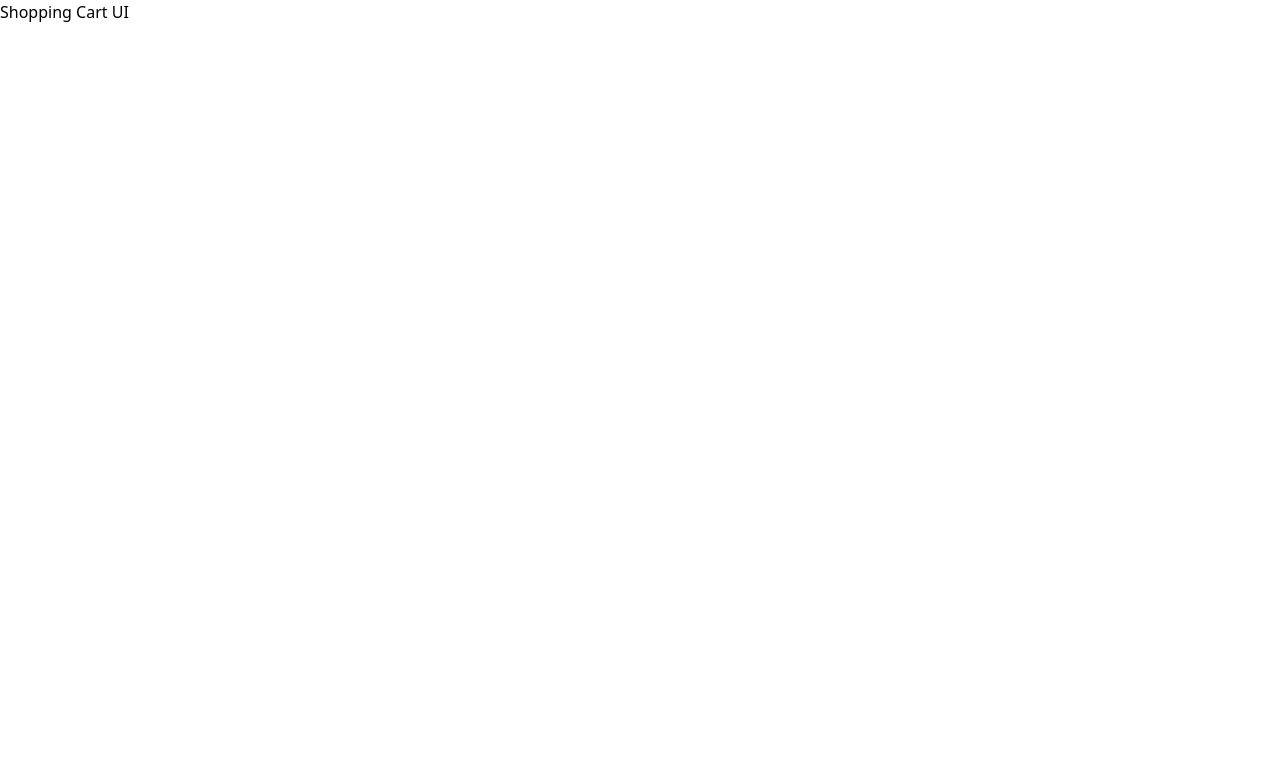
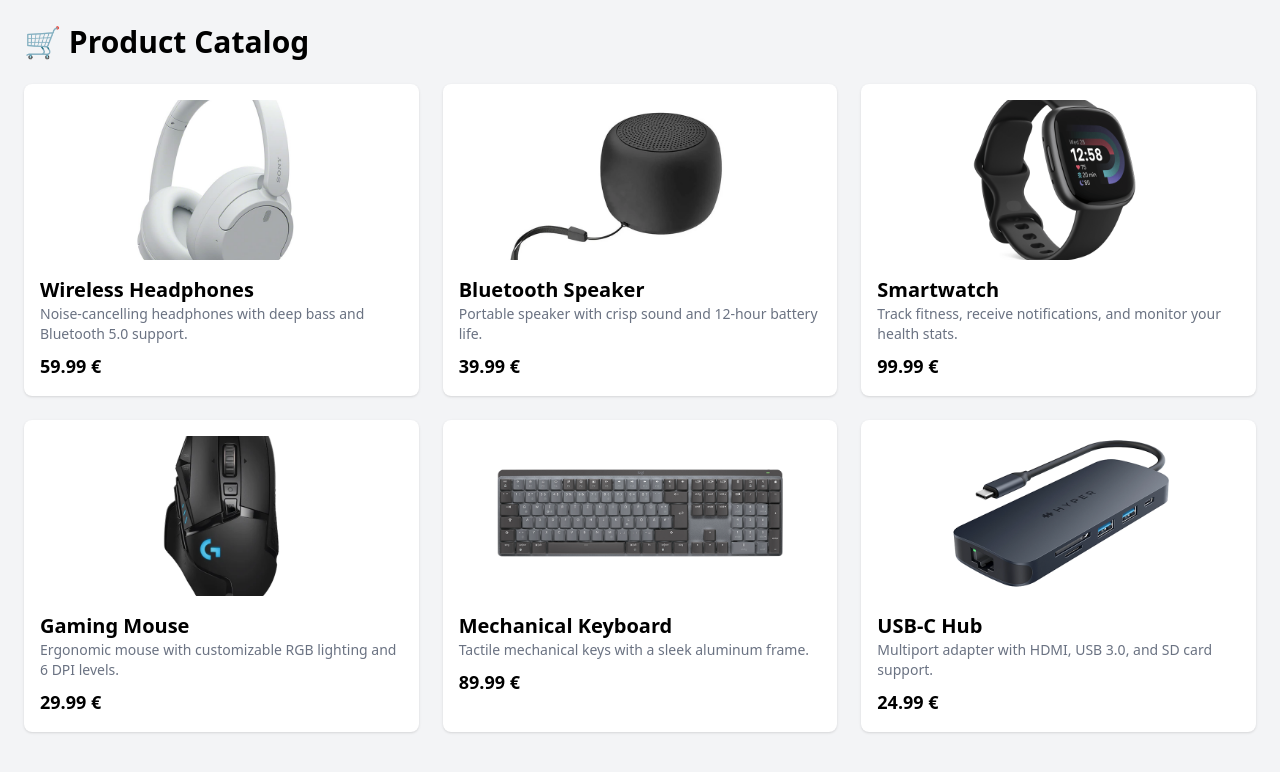
Before and after one commit to smartful/shopping-cart-ui, a React (Vite) app: page / in a window 1280 px wide. Shown: the top 772 px of the page. Built offline with nearby package versions, Linux system fonts and the light colour scheme; data requests are answered from the project's data file.

Commit message:
show products

```diff
--- a/src/App.jsx
+++ b/src/App.jsx
@@ -1,7 +1,36 @@
+import { useEffect, useState } from 'react';
+import ProductList from './components/ProductList';
+
 const App = () => {
+  const [products, setProducts] = useState([]);
+  const [loading, setLoading] = useState(true);
+  const [error, setError] = useState(null);
+
+  useEffect(() => {
+    const fetchProducts = async () => {
+      try {
+        const res = await fetch('http://localhost:8000/products');
+        if (!res) throw new Error('Failed to fetch products');
+        const data = await res.json();
+        setProducts(data);
+      } catch (err) {
+        setError(err.message);
+      } finally {
+        setLoading(false);
+      }
+    };
+
+    fetchProducts();
+  }, []);
+
   return (
-    <div>
-      <h1>Shopping Cart UI</h1>
+    <div className="min-h-screen bg-gray-100 p-6">
+      <h1 className="text-3xl font-bold mb-6">🛒 Product Catalog</h1>
+
+      {loading && <p>Loading ...</p>}
+      {error && <div className="error">❌ {error}</div>}
+
+      <ProductList products={products} />
     </div>
   );
 };
--- /dev/null
+++ b/src/components/ProductCard.jsx
@@ -0,0 +1,12 @@
+const ProductCard = ({ product }) => {
+  return (
+    <div key={product.id} className="bg-white rounded-lg shadow p-4 flex flex-col">
+      <img src={product.image} alt={product.name} className="h-40 object-cover rounded mb-4" />
+      <h2 className="text-xl font-semibold">{product.name}</h2>
+      <p className="text-gray-500 text-sm mb-2">{product.description}</p>
+      <p className="font-bold text-lg">{product.price.toFixed(2)} €</p>
+    </div>
+  );
+};
+
+export default ProductCard;
--- /dev/null
+++ b/src/components/ProductList.jsx
@@ -0,0 +1,13 @@
+import ProductCard from './ProductCard';
+
+const ProductList = ({ products }) => {
+  return (
+    <div className="grid grid-cols-1 sm:grid-cols-2 md:grid-cols-3 gap-6">
+      {products.map((product) => (
+        <ProductCard key={product.id} product={product} />
+      ))}
+    </div>
+  );
+};
+
+export default ProductList;
```
Also changed, not shown: 1 other file (tests, documents, lock files or other folders).
